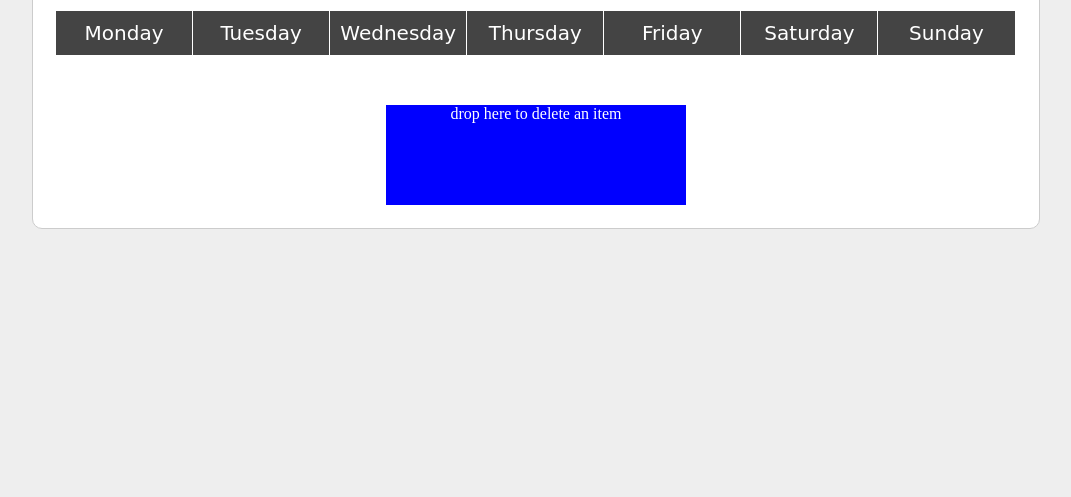
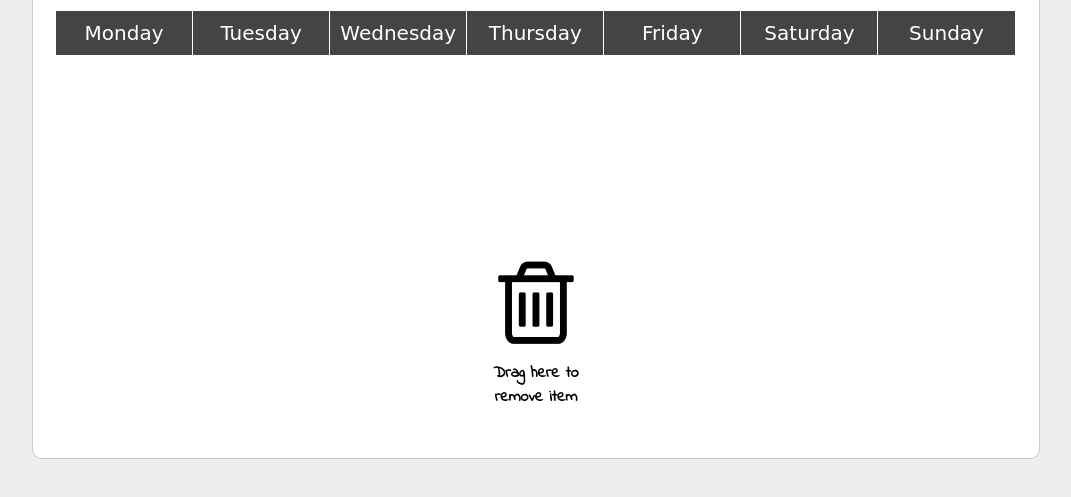
Before and after one commit to ZiluoH/To-Do-List, a plain HTML site: page index.html in a window 1280 px wide. Shown: the part 253-750 px from the top of the page, without its empty margins (104-1175 px from the left). Drawn offline with nearby package versions, Linux system fonts and the light colour scheme; a web font is replaced by a local one.

Commit message:
Add files via upload

```diff
--- a/css/main.css
+++ b/css/main.css
@@ -126,20 +126,26 @@ ul li:active{
 }
 
 #trash{
-	background: blue;
-	color: white;
-	height: 100px;
-	width: 300px;
-	margin: 50px auto 0;
+	height: 150px;
+	width: 100px;
+	margin: 200px auto 30px;
 	text-align: center;
+}
+
+.fa-trash-o{
+	font-size: 6em;
+}
+
+#trashP{
+	font-family: 'Indie Flower', cursive;
+	font-weight: bold;
+	margin-top: 10px;
 }
 
 .checkBox{
 	margin-left: 0;
 	width: 17px;
 	height: 17px;
-	color: blue;
-	background: blue;
 }
 
 
--- a/index.html
+++ b/index.html
@@ -51,7 +51,10 @@
 
     </div>
 
-    <div id="trash">drop here to delete an item</div>
+    <div id="trash">
+      <i class="fa fa-trash-o" aria-hidden="true"></i>
+      <p id="trashP">Drag here to remove item</p>
+    </div>
   </div>
 
 
```
